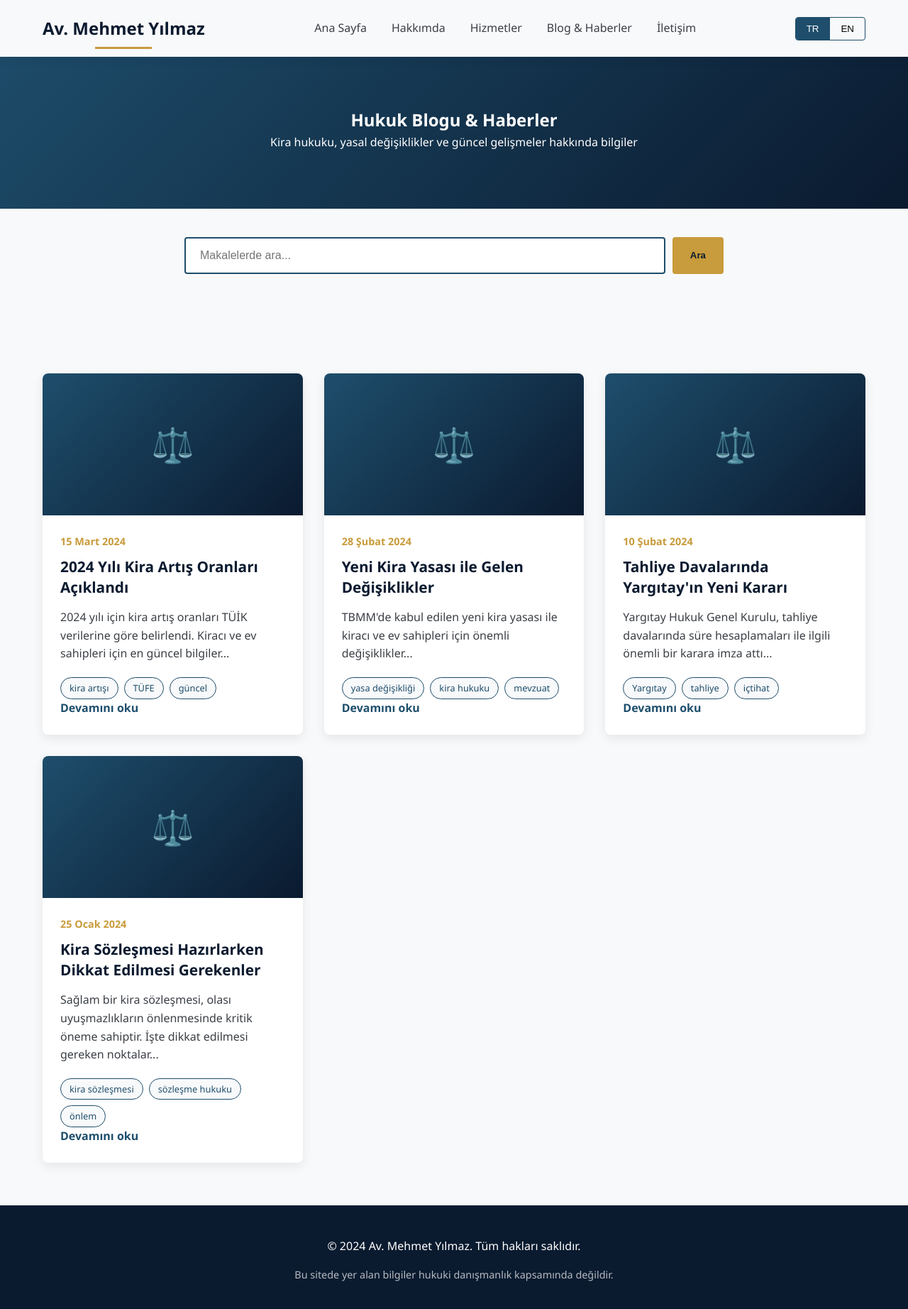
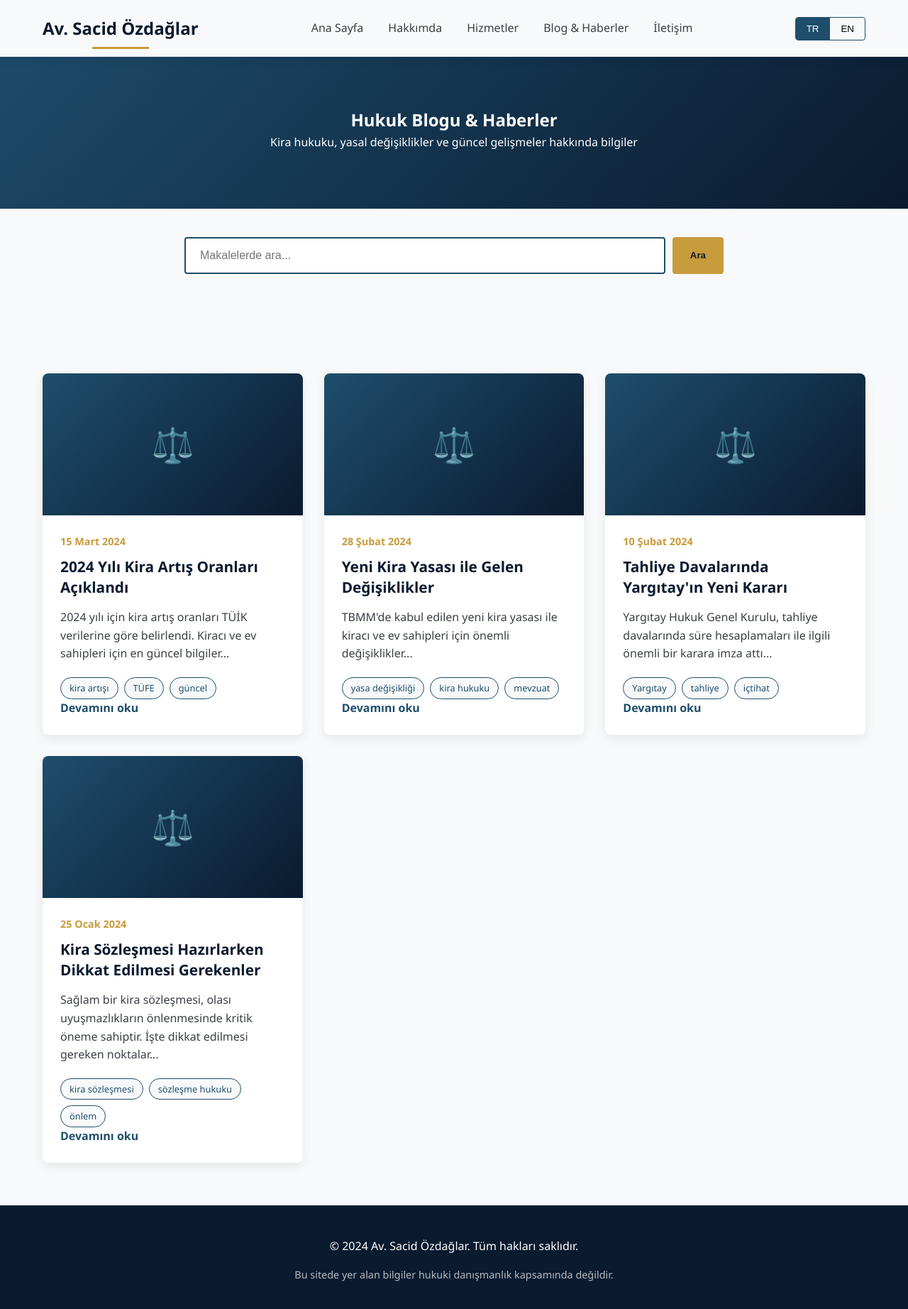
Before and after one commit to seyfullahozdaglar/sacidwebpagetrial, a plain HTML site: page blog.html in a window 1280 px wide. Shown: the whole page at 71% size. Drawn offline with Linux system fonts and the light colour scheme.

Commit message:
Update blog.html

```diff
--- a/blog.html
+++ b/blog.html
@@ -3,7 +3,7 @@
 <head>
     <meta charset="UTF-8">
     <meta name="viewport" content="width=device-width, initial-scale=1.0">
-    <title data-tr="Hukuk Blogu - Av. Mehmet Yılmaz" data-en="Law Blog - Lawyer Mehmet Yılmaz">Hukuk Blogu - Av. Mehmet Yılmaz</title>
+    <title data-tr="Hukuk Blogu - Av. Sacid Özdağlar" data-en="Law Blog - Lawyer Sacid Özdağlar">Hukuk Blogu - Av. Sacid Özdağlar</title>
     <link rel="stylesheet" href="style.css">
 </head>
 <body>
@@ -11,7 +11,7 @@
         <nav class="navbar">
             <div class="nav-container">
                 <div class="logo">
-                    <h2 data-tr="Av. Mehmet Yılmaz" data-en="Lawyer Mehmet Yılmaz">Av. Mehmet Yılmaz</h2>
+                    <h2 data-tr="Av. Sacid Özdağlar" data-en="Lawyer Sacid Özdağlar">Av. Sacid Özdağlar</h2>
                 </div>
                 <ul class="nav-menu">
                     <li><a href="index.html" data-tr="Ana Sayfa" data-en="Home">Ana Sayfa</a></li>
@@ -68,7 +68,7 @@
 
     <footer>
         <div class="container">
-            <p data-tr="&copy; 2024 Av. Mehmet Yılmaz. Tüm hakları saklıdır." data-en="&copy; 2024 Lawyer Mehmet Yılmaz. All rights reserved.">&copy; 2024 Av. Mehmet Yılmaz. Tüm hakları saklıdır.</p>
+            <p data-tr="&copy; 2024 Av. Sacid Özdağlar. Tüm hakları saklıdır." data-en="&copy; 2024 Lawyer Sacid Özdağlar. All rights reserved.">&copy; 2024 Av. Sacid Özdağlar. Tüm hakları saklıdır.</p>
             <p class="disclaimer" data-tr="Bu sitede yer alan bilgiler hukuki danışmanlık kapsamında değildir." data-en="The information on this site is not within the scope of legal advice.">Bu sitede yer alan bilgiler hukuki danışmanlık kapsamında değildir.</p>
         </div>
     </footer>
```
